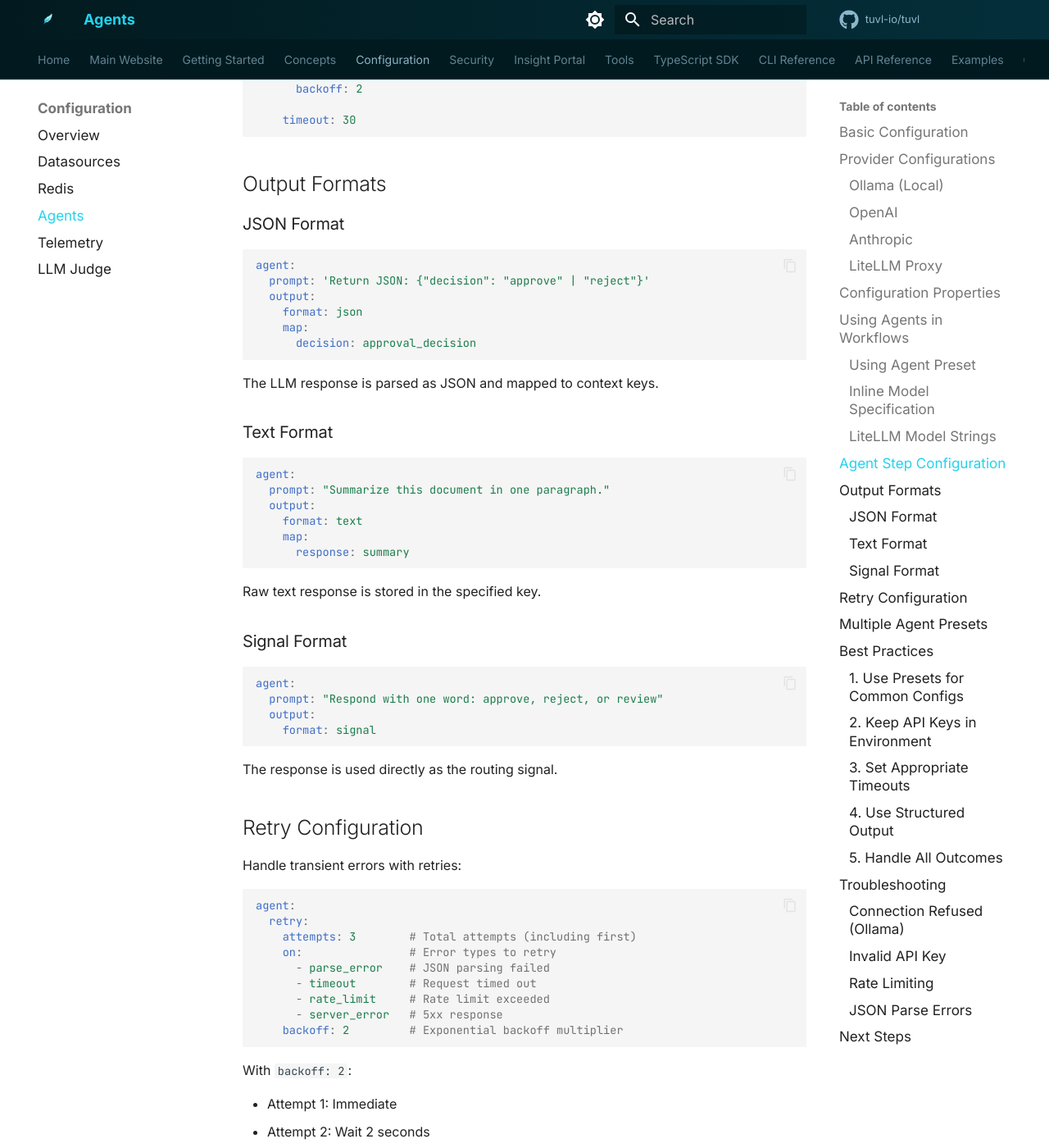
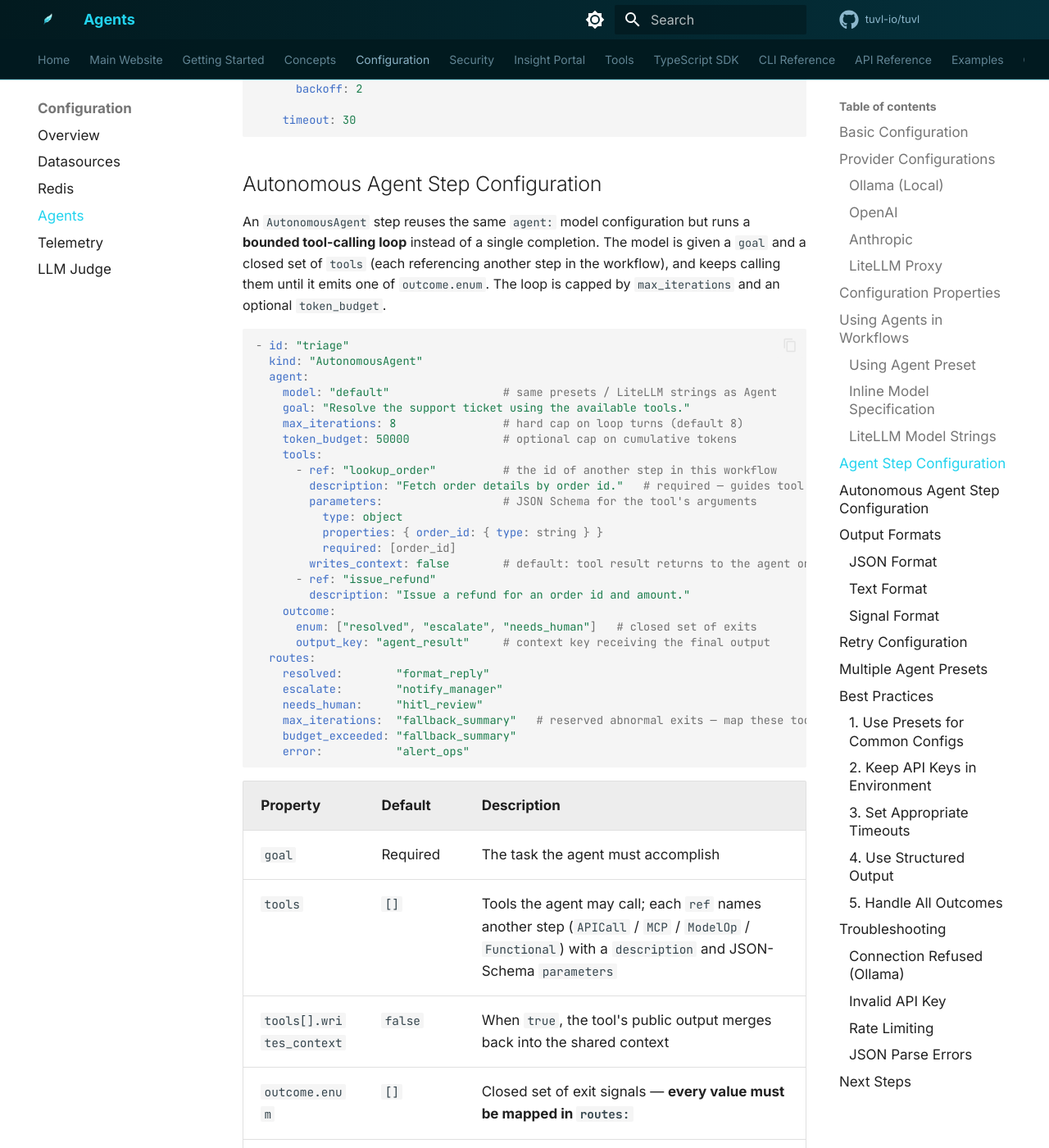
Before and after one commit to tuvl-io/docs, an MkDocs documentation site: the page built from docs/configuration/agents.md, in a window 1280 px wide and 1400 px high, scrolled down 4562 px. Shown: the whole window at 82% size. Built offline with MkDocs 1.6.1 and Material for MkDocs 9.7.7, drawn with Linux system fonts in a browser that asks for light colours; comment, search, counter and statistics services are not loaded; the version menu is left out; some of the changed text lies outside the part shown.

Commit message:
feat: introduce AutonomousAgent step type with documentation and update project version

````diff
--- a/docs/configuration/agents.md
+++ b/docs/configuration/agents.md
@@ -187,6 +187,53 @@ Full agent step specification:
 
     timeout: 30
 ```
+
+## Autonomous Agent Step Configuration
+
+An `AutonomousAgent` step reuses the same `agent:` model configuration but runs a **bounded tool-calling loop** instead of a single completion. The model is given a `goal` and a closed set of `tools` (each referencing another step in the workflow), and keeps calling them until it emits one of `outcome.enum`. The loop is capped by `max_iterations` and an optional `token_budget`.
+
+```yaml
+- id: "triage"
+  kind: "AutonomousAgent"
+  agent:
+    model: "default"                 # same presets / LiteLLM strings as Agent
+    goal: "Resolve the support ticket using the available tools."
+    max_iterations: 8                # hard cap on loop turns (default 8)
+    token_budget: 50000              # optional cap on cumulative tokens
+    tools:
+      - ref: "lookup_order"          # the id of another step in this workflow
+        description: "Fetch order details by order id."   # required — guides tool choice
+        parameters:                  # JSON Schema for the tool's arguments
+          type: object
+          properties: { order_id: { type: string } }
+          required: [order_id]
+        writes_context: false        # default: tool result returns to the agent only
+      - ref: "issue_refund"
+        description: "Issue a refund for an order id and amount."
+    outcome:
+      enum: ["resolved", "escalate", "needs_human"]   # closed set of exits
+      output_key: "agent_result"     # context key receiving the final output
+  routes:
+    resolved:        "format_reply"
+    escalate:        "notify_manager"
+    needs_human:     "hitl_review"
+    max_iterations:  "fallback_summary"   # reserved abnormal exits — map these too
+    budget_exceeded: "fallback_summary"
+    error:           "alert_ops"
+```
+
+| Property | Default | Description |
+|----------|---------|-------------|
+| `goal` | Required | The task the agent must accomplish |
+| `tools` | `[]` | Tools the agent may call; each `ref` names another step (`APICall` / `MCP` / `ModelOp` / `Functional`) with a `description` and JSON-Schema `parameters` |
+| `tools[].writes_context` | `false` | When `true`, the tool's public output merges back into the shared context |
+| `outcome.enum` | `[]` | Closed set of exit signals — **every value must be mapped in `routes:`** |
+| `outcome.output_key` | `<id>_result` | Context key that receives the agent's final output |
+| `max_iterations` | `8` | Hard cap on loop turns |
+| `token_budget` | `null` | Optional hard cap on cumulative tokens |
+
+!!! warning "Bound the loop and route every exit"
+    Map every `outcome.enum` value **and** the reserved abnormal exits `max_iterations`, `budget_exceeded`, and `error` in `routes:`. For data-driven branching after an outcome (by country, tier, region…), route into a [`Router` with `match:`](../concepts/workflows.md#router-steps) — never push deterministic logic into the model. See [Workflows → Autonomous Agent Steps](../concepts/workflows.md#autonomous-agent-steps) for the complete reference.
 
 ## Output Formats
 
--- a/pyproject.toml
+++ b/pyproject.toml
@@ -1,6 +1,6 @@
 [project]
 name = "tuvl-docs"
-version = "2026.2.3-beta.5"
+version = "2026.2.4"
 description = "tuvl documentation"
 requires-python = ">=3.12"
 dependencies = [
````
Also changed, not shown: docs/concepts/architecture.md (+1 -0 lines), docs/concepts/nodes.md (+41 -1 lines), docs/concepts/workflows.md (+1 -1 lines), docs/configuration/telemetry.md (+2 -2 lines), 1 other file.
